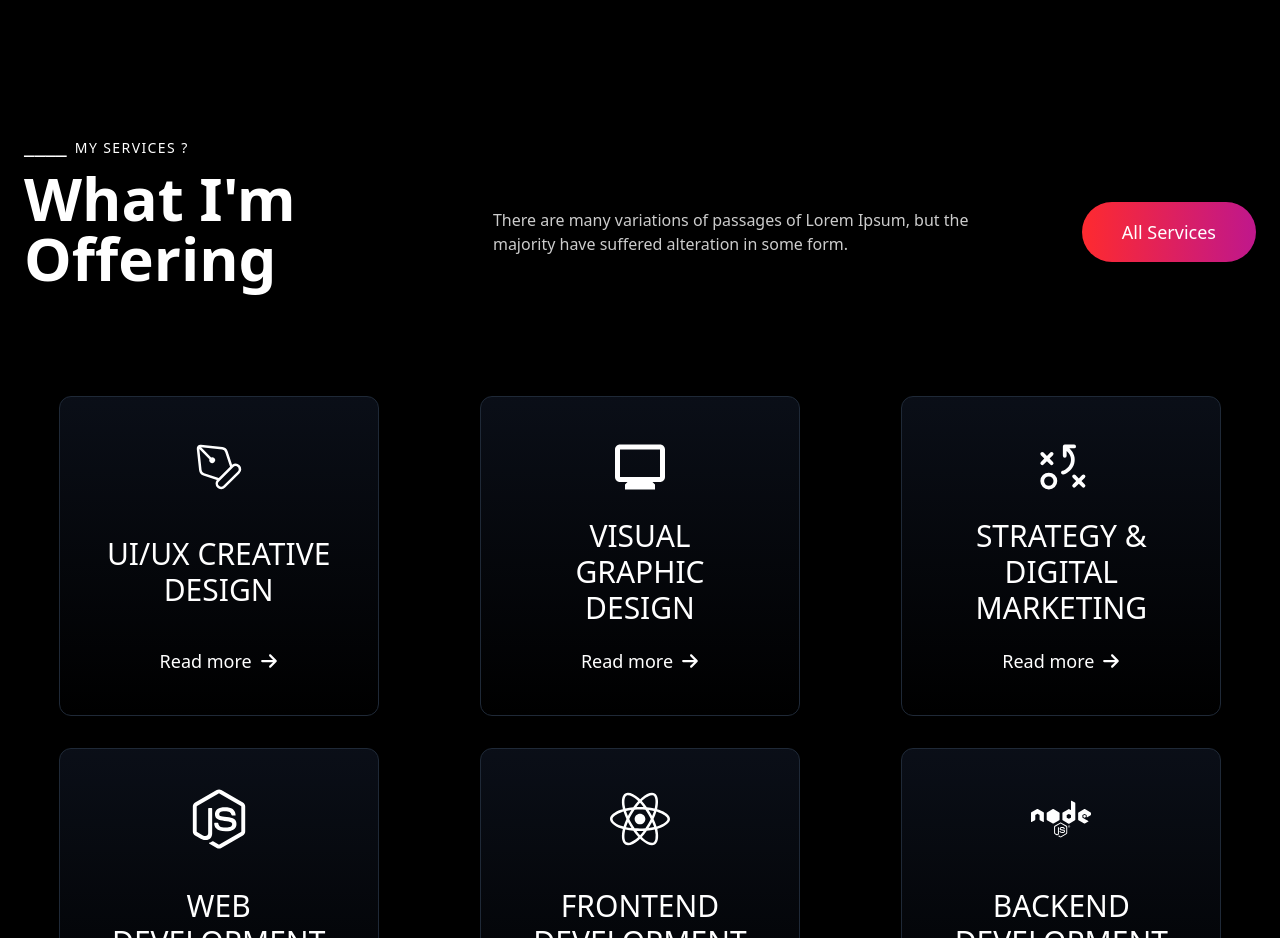
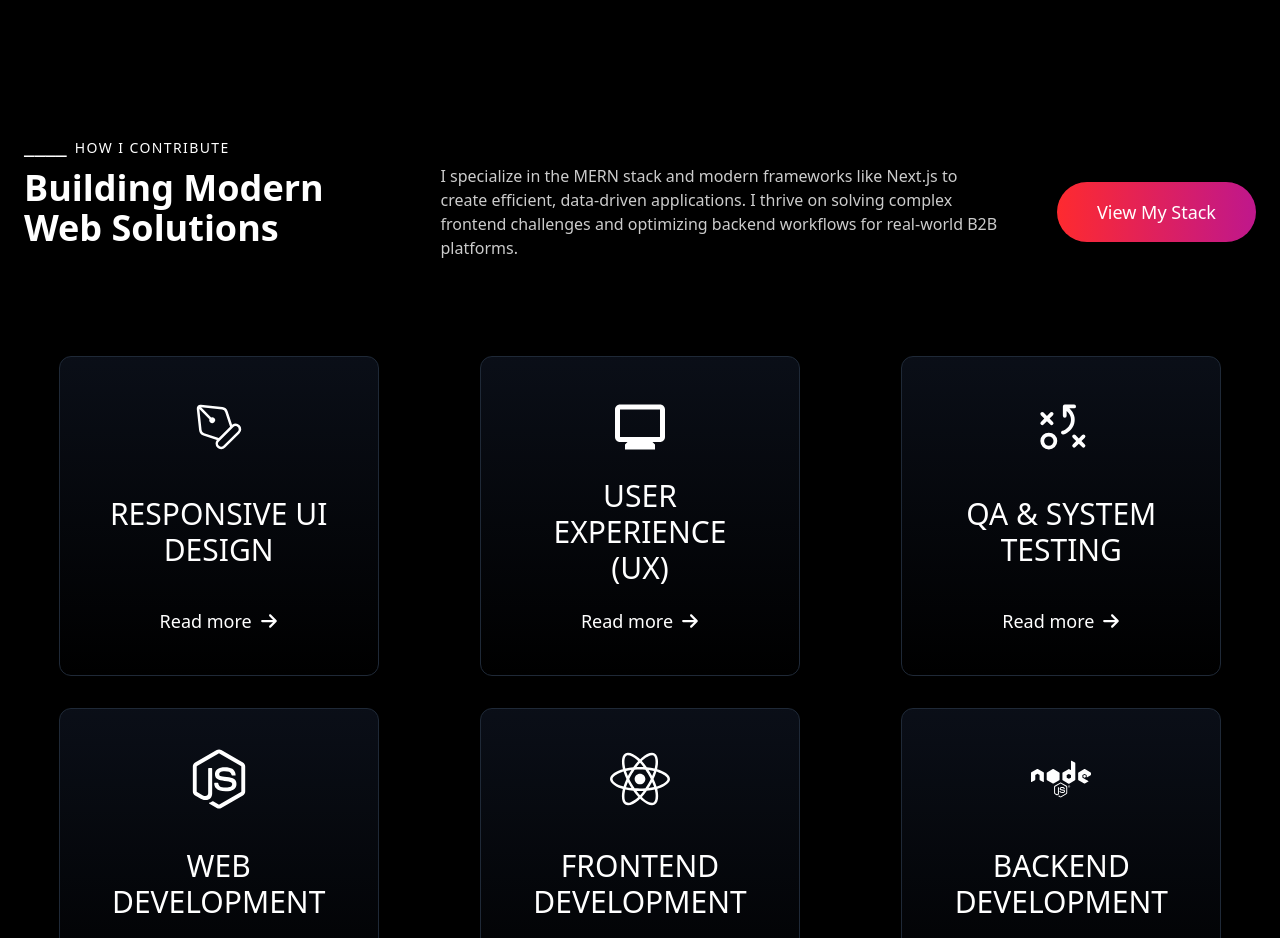
Before and after one commit to Samra720/samra-portfolio, a React (Vite) app: page / in a window 1280 px wide. Shown: the part 1260-2198 px from the top of the page. Built offline with nearby package versions, Linux system fonts and the light colour scheme; the HTML template or start-up script is replaced by a standard one.

Commit message:
updated the ServicesSection card titles

```diff
--- a/src/components/ServicesSection.tsx
+++ b/src/components/ServicesSection.tsx
@@ -39,15 +39,14 @@ function ServicesSection() {
         <div className="w-full lg:w-90">
           <p className="mb-2">
             <span className="text-2xl hidden lg:inline">____</span>{" "}
-            <span className="text-sm ml-1 uppercase tracking-widest">MY SERVICES ?</span>
+            <span className="text-sm ml-1 uppercase tracking-widest">HOW I CONTRIBUTE</span>
           </p>
-          <h2 className="text-4xl md:text-6xl font-bold mb-6 lg:mb-12">What I'm Offering</h2>
+          <h2 className="text-4xl md:text-5 xl font-bold mb-6 lg:mb-12">Building Modern Web Solutions</h2>
         </div>
-        <p className="w-full lg:w-120 opacity-80 mb-8 lg:mb-0">
-          There are many variations of passages of Lorem Ipsum, but the
-          majority have suffered alteration in some form.
+        <p className="w-full lg:w-140 opacity-80 mb-8 lg:mb-0">
+          I specialize in the MERN stack and modern frameworks like Next.js to create efficient, data-driven applications. I thrive on solving complex frontend challenges and optimizing backend workflows for real-world B2B platforms.
         </p>
-        <ThemeButton type="submit">All Services</ThemeButton>
+        <ThemeButton type="submit">View My Stack</ThemeButton>
       </div>
 
       <div className="flex justify-around">
@@ -74,13 +73,13 @@ function ServicesSection() {
           >
             <div className="flex flex-row justify-around gap-8 shrink-0">
               <div className="w-[85vw] md:w-[45vw] lg:w-auto shrink-0 snap-center">
-                <ServiceCard icon={<CiPen className="text-6xl" />} title="UI/UX CREATIVE DESIGN" />
+                <ServiceCard icon={<CiPen className="text-6xl" />} title="RESPONSIVE UI DESIGN" />
               </div>
               <div className="w-[85vw] md:w-[45vw] lg:w-auto shrink-0 snap-center">
-                <ServiceCard icon={<MdOutlineMonitor className="text-6xl" />} title="VISUAL GRAPHIC DESIGN" />
+                <ServiceCard icon={<MdOutlineMonitor className="text-6xl" />} title="USER EXPERIENCE (UX)" />
               </div>
               <div className="w-[85vw] md:w-[45vw] lg:w-auto shrink-0 snap-center">
-                <ServiceCard icon={<PiStrategy className="text-6xl" />} title="STRATEGY & DIGITAL MARKETING" />
+                <ServiceCard icon={<PiStrategy className="text-6xl" />} title="QA & SYSTEM TESTING" />
               </div>
             </div>
 
```
